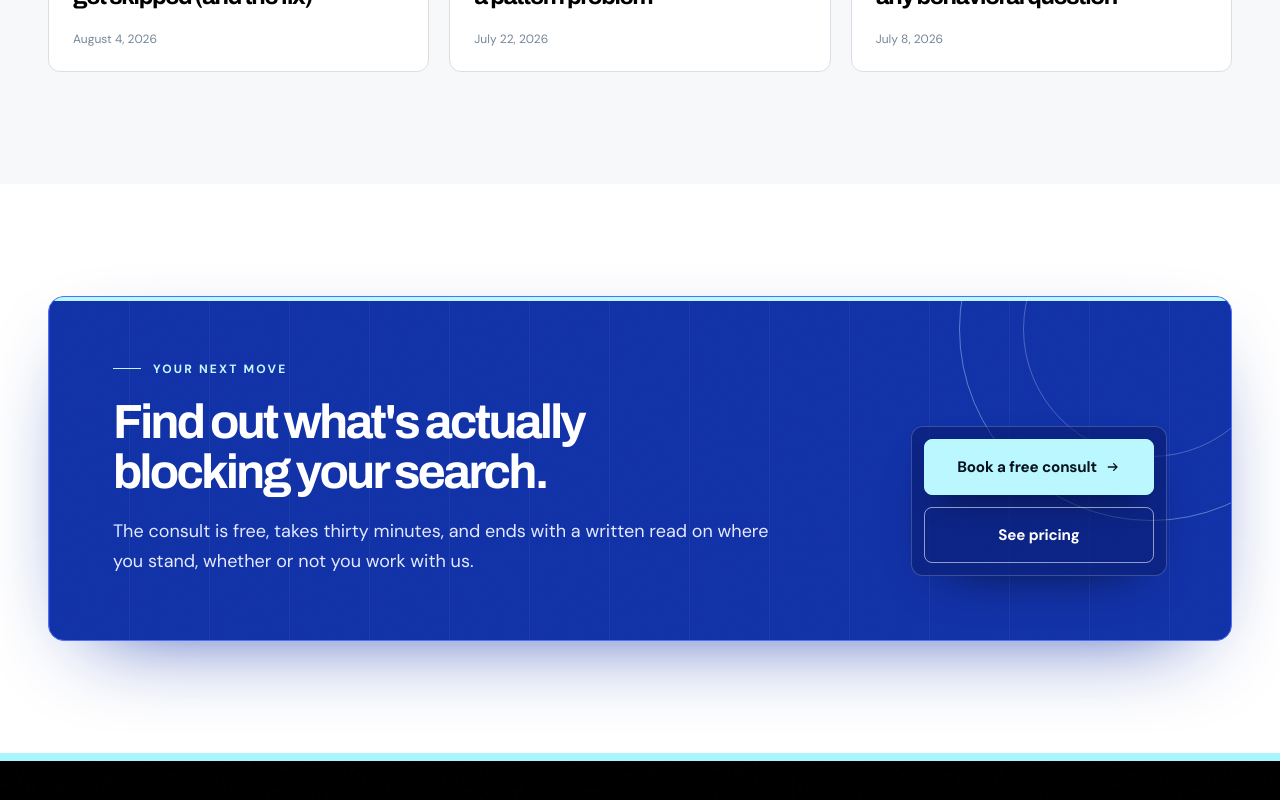
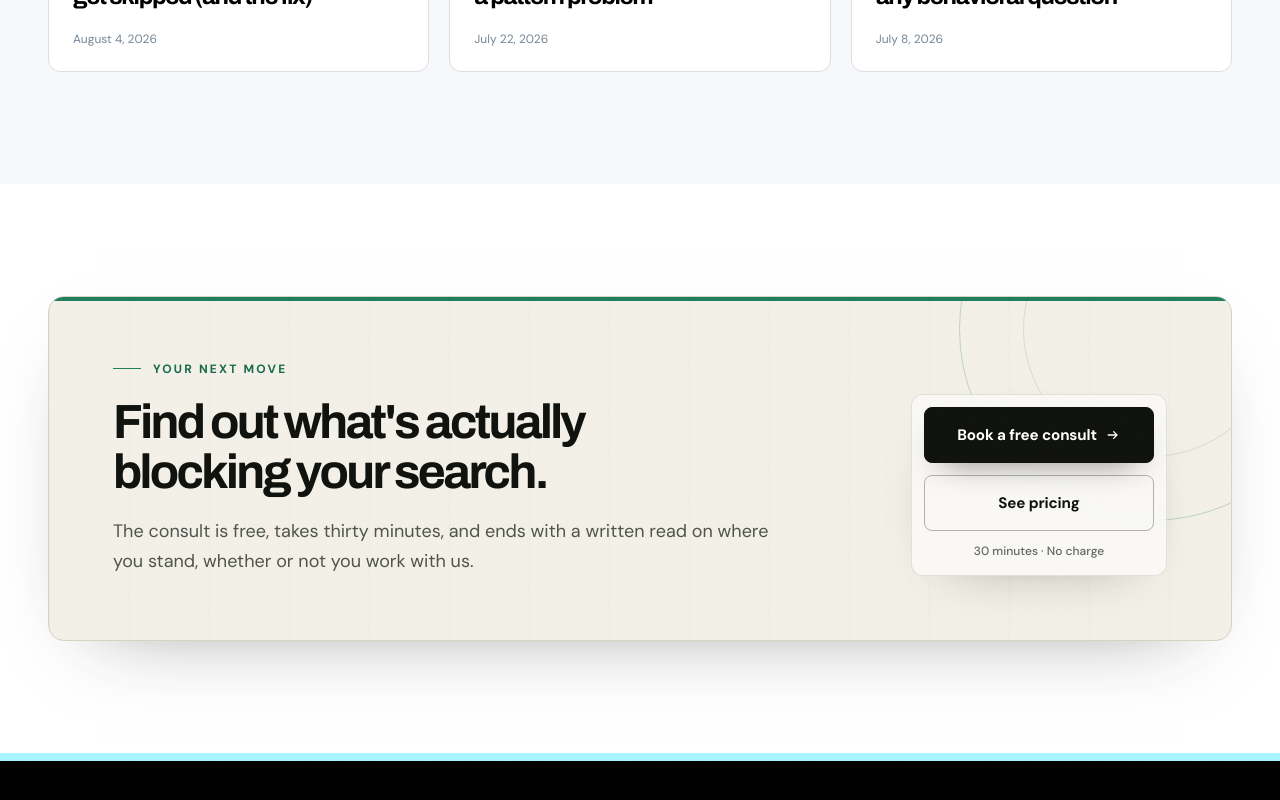
Before and after one commit to Jack-Moes/Upveraoffer, a Next.js app: page / in a window 1280 px wide. Shown: the part 5320-6120 px from the top of the page. Built offline with nearby package versions, Linux system fonts and the light colour scheme.

Commit message:
Refine call-to-action palette

```diff
--- a/src/components/site/Blocks.tsx
+++ b/src/components/site/Blocks.tsx
@@ -123,36 +123,36 @@ export function CTABanner({
   return (
     <Section>
       <Container>
-        <div className="paper-noise relative overflow-hidden rounded-2xl border border-[#4f70ff] bg-[#1232a8] px-8 py-12 text-white shadow-[0_30px_90px_-45px_rgba(18,50,168,0.95)] sm:px-12 sm:py-16 lg:px-16">
+        <div className="paper-noise relative overflow-hidden rounded-2xl border border-[#d8d2c5] bg-[#f3f0e8] px-8 py-12 text-[#11130f] shadow-[0_28px_80px_-50px_rgba(31,35,28,0.55)] sm:px-12 sm:py-16 lg:px-16">
           <div
             aria-hidden="true"
-            className="pointer-events-none absolute inset-x-0 top-0 h-1 bg-[#baf7ff]"
+            className="pointer-events-none absolute inset-x-0 top-0 h-1 bg-[#20805e]"
           />
           <div
             aria-hidden="true"
-            className="pointer-events-none absolute inset-0 opacity-30 [background-image:linear-gradient(to_right,rgba(255,255,255,0.16)_1px,transparent_1px)] [background-size:5rem_100%]"
+            className="pointer-events-none absolute inset-0 opacity-45 [background-image:linear-gradient(to_right,rgba(17,19,15,0.055)_1px,transparent_1px)] [background-size:5rem_100%]"
           />
           <div
             aria-hidden="true"
-            className="pointer-events-none absolute -right-28 -top-40 h-96 w-96 rounded-full border border-[#baf7ff]/40"
+            className="pointer-events-none absolute -right-28 -top-40 h-96 w-96 rounded-full border border-[#20805e]/25"
           />
           <div
             aria-hidden="true"
-            className="pointer-events-none absolute -right-12 -top-24 h-64 w-64 rounded-full border border-white/25"
+            className="pointer-events-none absolute -right-12 -top-24 h-64 w-64 rounded-full border border-[#11130f]/10"
           />
           <div className="relative grid items-end gap-10 lg:grid-cols-[1fr_auto] lg:gap-16">
             <div className="max-w-3xl">
-              <p className="mb-5 flex items-center gap-3 text-xs font-bold uppercase tracking-[0.18em] text-[#c9f9ff]">
-                <span className="h-px w-7 bg-[#baf7ff]" /> Your next move
+              <p className="mb-5 flex items-center gap-3 text-xs font-bold uppercase tracking-[0.18em] text-[#176b4d]">
+                <span className="h-px w-7 bg-[#20805e]" /> Your next move
               </p>
               <h2 className="font-display text-3xl leading-[1.05] sm:text-4xl lg:text-5xl">
                 {title}
               </h2>
-              <p className="mt-5 max-w-2xl text-lg leading-relaxed text-[#e4eaff]">
+              <p className="mt-5 max-w-2xl text-lg leading-relaxed text-[#4f554c]">
                 {body}
               </p>
             </div>
-            <div className="flex min-w-64 flex-col gap-3 rounded-xl border border-white/20 bg-[#091b68]/55 p-3 shadow-[0_20px_55px_-35px_rgba(0,0,0,0.9)]">
+            <div className="flex min-w-64 flex-col gap-3 rounded-xl border border-[#11130f]/10 bg-white/55 p-3 shadow-[0_20px_55px_-40px_rgba(31,35,28,0.55)] backdrop-blur-sm">
               <ButtonLink href={primary.href} size="lg" variant="contrast">
                 {primary.label}
                 <ArrowRight />
@@ -164,6 +164,9 @@ export function CTABanner({
               >
                 {secondary.label}
               </ButtonLink>
+              <p className="px-2 pb-1 text-center text-xs font-medium text-[#62685f]">
+                30 minutes · No charge
+              </p>
             </div>
           </div>
         </div>
--- a/src/components/ui/Button.tsx
+++ b/src/components/ui/Button.tsx
@@ -16,9 +16,9 @@ const variants: Record<Variant, string> = {
     "border border-foreground/25 bg-background text-foreground hover:border-primary hover:text-primary",
   ghost: "text-foreground hover:bg-surface",
   contrast:
-    "border border-[#baf7ff] bg-[#baf7ff] text-[#07121f] shadow-[0_14px_32px_-18px_rgba(0,0,0,0.8)] hover:border-white hover:bg-white",
+    "border border-[#11130f] bg-[#11130f] text-white shadow-[0_14px_32px_-18px_rgba(0,0,0,0.65)] hover:border-[#176b4d] hover:bg-[#176b4d]",
   contrastOutline:
-    "border border-white/55 bg-transparent text-white hover:border-white hover:bg-white hover:text-[#07121f]",
+    "border border-[#11130f]/30 bg-transparent text-[#11130f] hover:border-[#11130f] hover:bg-[#11130f] hover:text-white",
 };
 
 const sizes: Record<Size, string> = {
```
